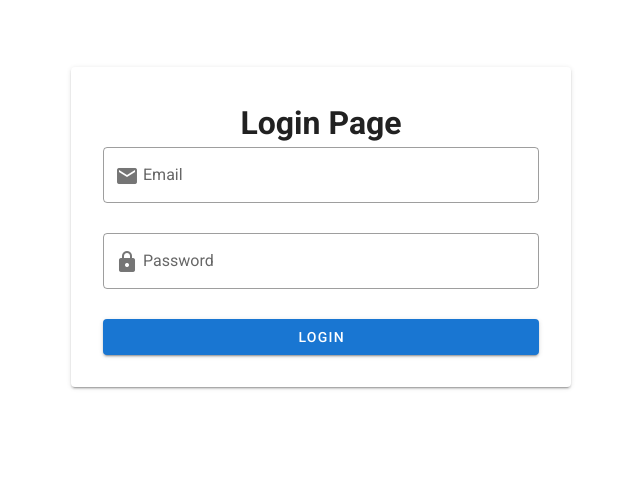
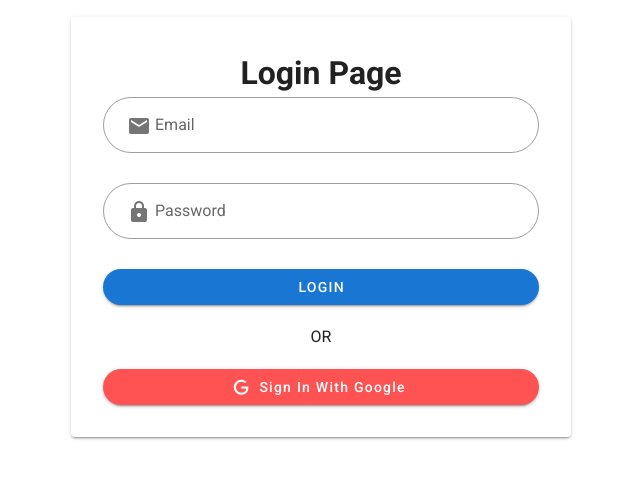
Before and after one commit to Ronil29/Nil-qr-app, a Nuxt app: page /auth/signin in a window 1280 px wide. Shown: the part 173-652 px from the top of the page, without its empty margins (319-959 px from the left). Built offline with nearby package versions, Linux system fonts and the light colour scheme.

Commit message:
added nuxt auth plugins

```diff
--- a/pages/auth/signin.vue
+++ b/pages/auth/signin.vue
@@ -5,9 +5,11 @@
 
             <v-form>
 
-                <v-text-field label="Email" outlined prepend-inner-icon="mdi-email"></v-text-field>
-                <v-text-field label="Password" outlined prepend-inner-icon="mdi-lock" type="password"></v-text-field>
-                <v-btn color="primary" block>Login</v-btn>
+                <v-text-field label="Email" outlined rounded prepend-inner-icon="mdi-email"></v-text-field>
+                <v-text-field label="Password" outlined rounded prepend-inner-icon="mdi-lock" type="password"></v-text-field>
+                <v-btn rounded color="primary" block>Login</v-btn>
+                <div class="hr-sect my-5">OR</div>
+                <v-btn rounded color="error" class="text-capitalize" round block><v-icon left>mdi-google</v-icon> Sign In with google</v-btn>
             </v-form>
 
         </v-card>
```
